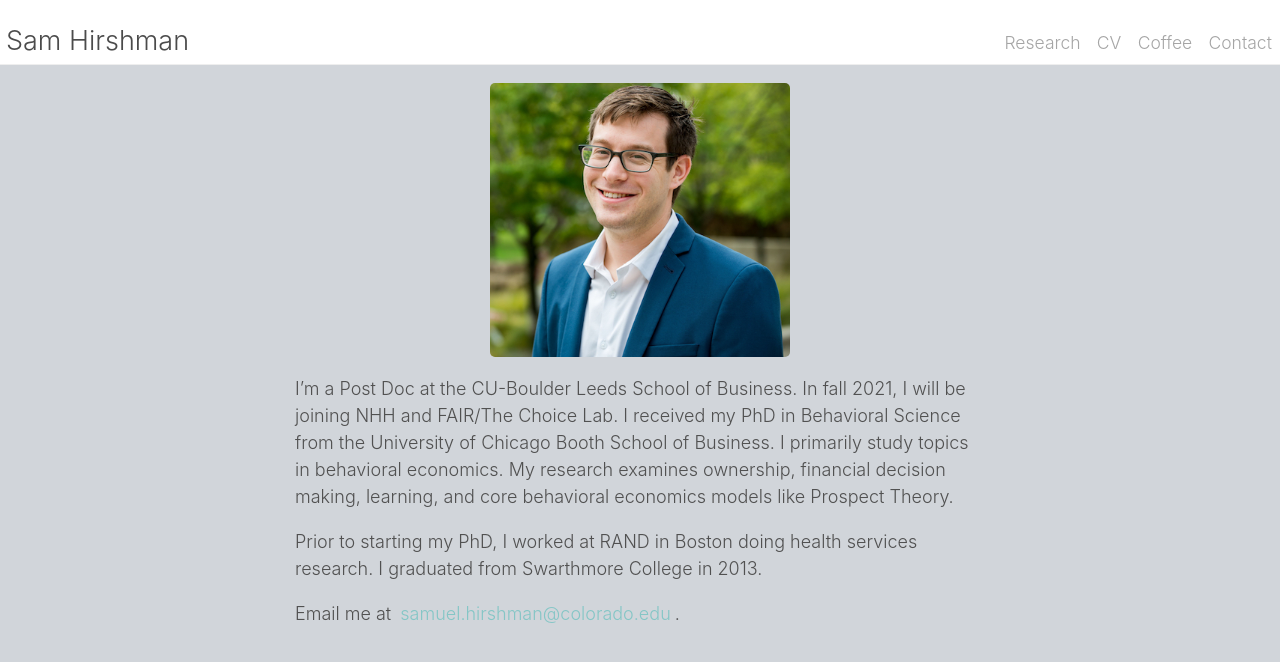
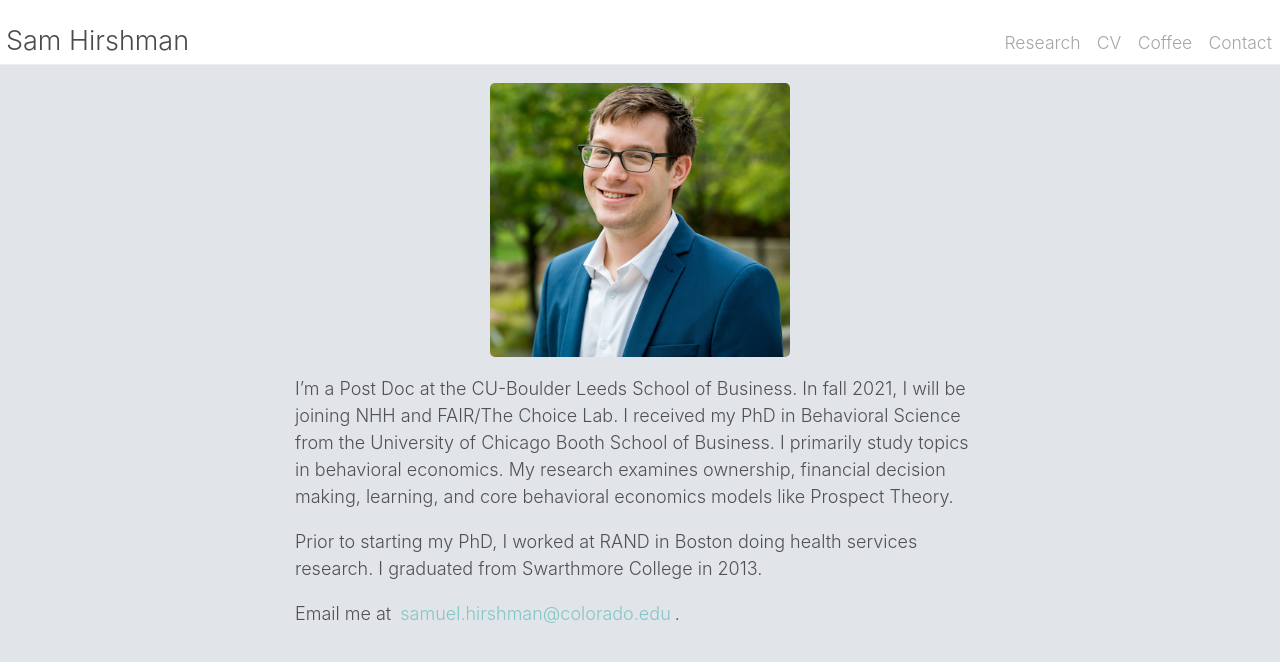
Before and after one commit to shirshma/shirshma.github.io, a Jekyll site: the page built from index.md, in a window 1280 px wide. Shown: the top 662 px of the page. Built offline with Jekyll 4.4.1, drawn with Linux system fonts in a browser that asks for light colours.

Commit message:
Update _variables.scss

```diff
--- a/_sass/_variables.scss
+++ b/_sass/_variables.scss
@@ -23,7 +23,7 @@ $body-color: #515151;
 
 
 //$body-bg: #fff;
-$body-bg: #d1d5da;
+$body-bg: #e1e4e8;
 $link-color: $blue;
 
 $border-color: #e5e5e5;
```
